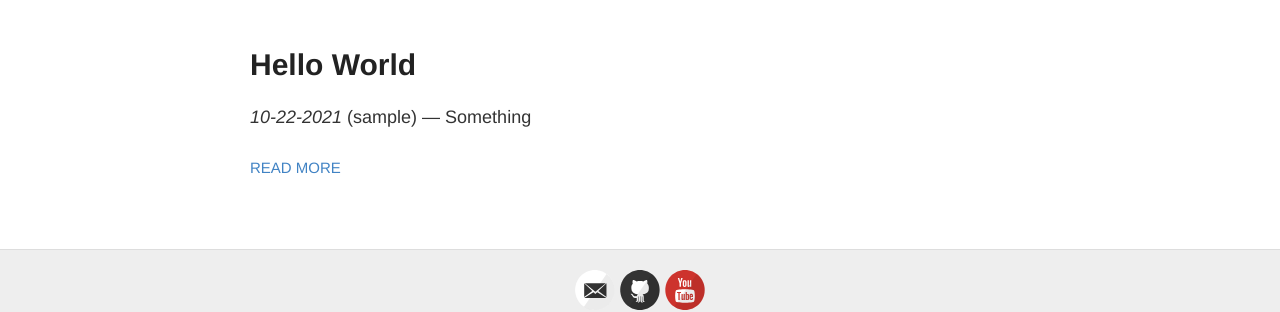
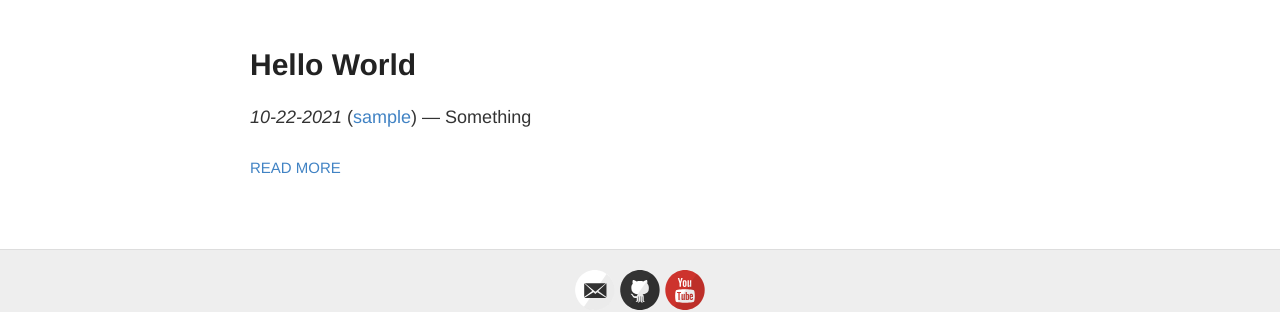
Before and after one commit to churchofryanism/blog.ryanism.org, a Jekyll site: the page built from index.html, in a window 1280 px wide. Shown: the part 253-565 px from the top of the page. Built offline with Jekyll 4.4.1, drawn with Linux system fonts in a browser that asks for light colours.

Commit message:
Update index.html
Co-Authored-By: PiSaucer <33438654+pisaucer@users.noreply.github.com>

```diff
--- a/index.html
+++ b/index.html
@@ -9,7 +9,7 @@ layout: default
       <h1><a href="{{ site.baseurl }}{{ post.url }}">{{ post.title }}</a></h1>
 
       <div class="entry">
-        <em>{{ post.date | date: "%-m-%d-%Y" }}</em> ({{ post.tags}}) &mdash; {{ post.description }}
+        <em>{{ post.date | date: "%-m-%d-%Y" }}</em> (<a href="{{ site.baseurl }}/tags#{{ post.tags }}">{{ post.tags}}</a>) &mdash; {{ post.description }}
 
       </div>
 
```
